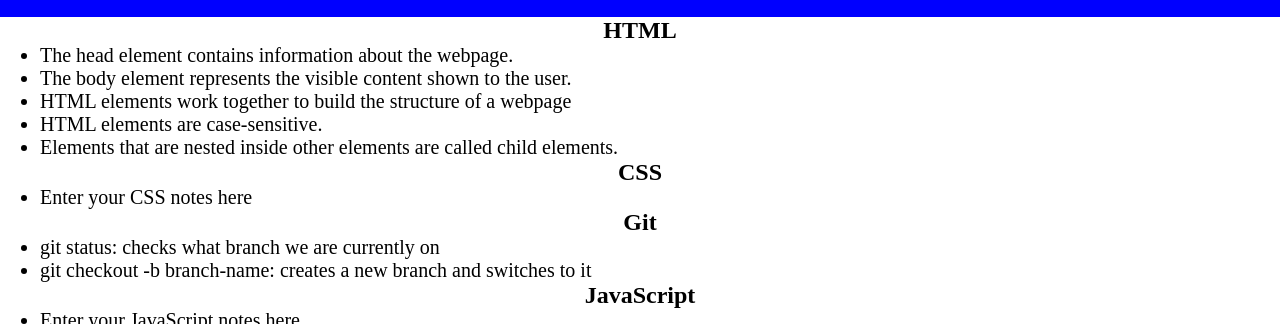
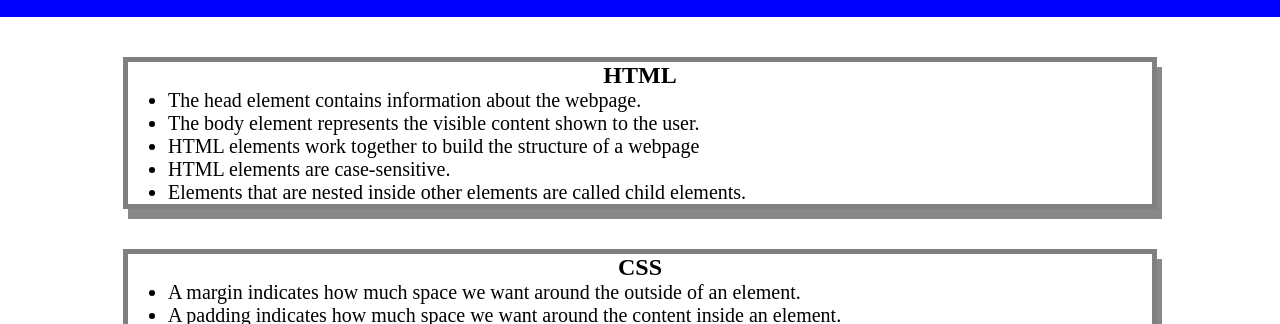
Before and after one commit to Adriantutuianu/prework-study-guide, a plain HTML site: page index.html in a window 1280 px wide. Shown: the part 103-427 px from the top of the page. Drawn offline with Linux system fonts and the light colour scheme.

Commit message:
Add Style Using Class Attributes

```diff
--- a/assets/style.css
+++ b/assets/style.css
@@ -33,3 +33,10 @@
     text-align: center;
     font-size: 30px;
    }
+
+   .card {
+    width: 80%;
+    margin: 40px auto;
+    border: 5px solid gray;
+    box-shadow: 5px 10px #888888;
+  }
--- a/index.html
+++ b/index.html
@@ -27,7 +27,9 @@
       <section class="card" id="css-section">
         <h2>CSS</h2>
         <ul>
-          <li>Enter your CSS notes here</li>
+          <li>A margin indicates how much space we want around the outside of an element.</li>
+          <li>A padding indicates how much space we want around the content inside an element.</li>
+          <li>Link CSS to HTML by adding link rel and href to head in HTML</li>
         </ul>
       </section>
 
```
